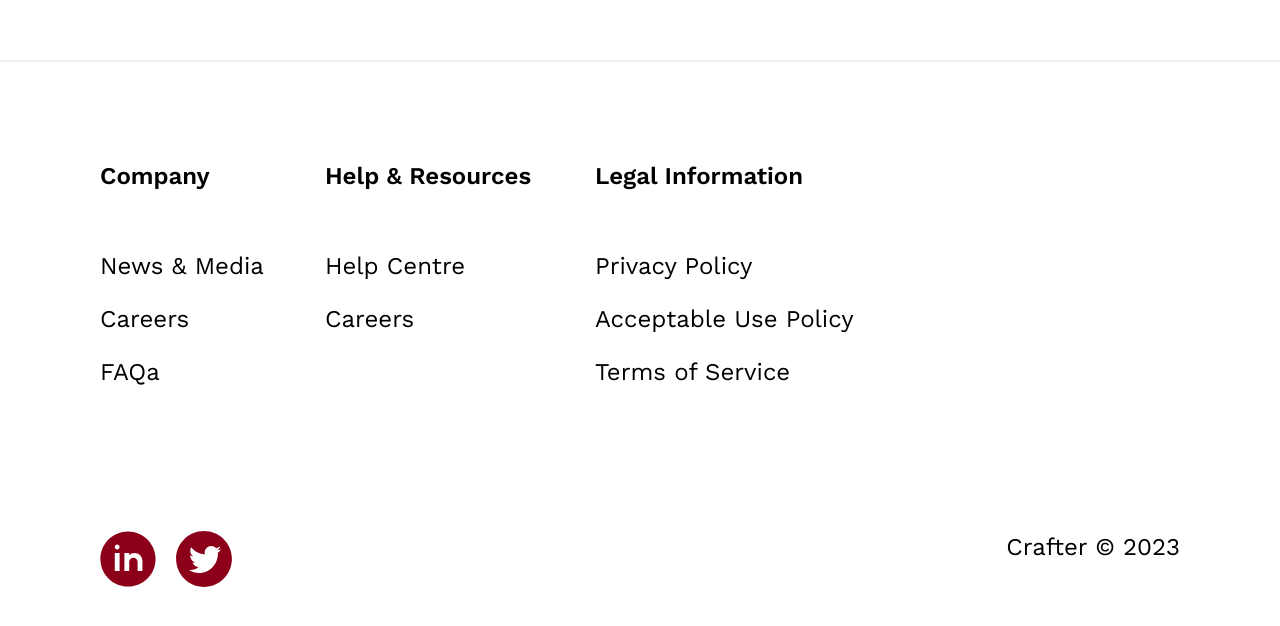
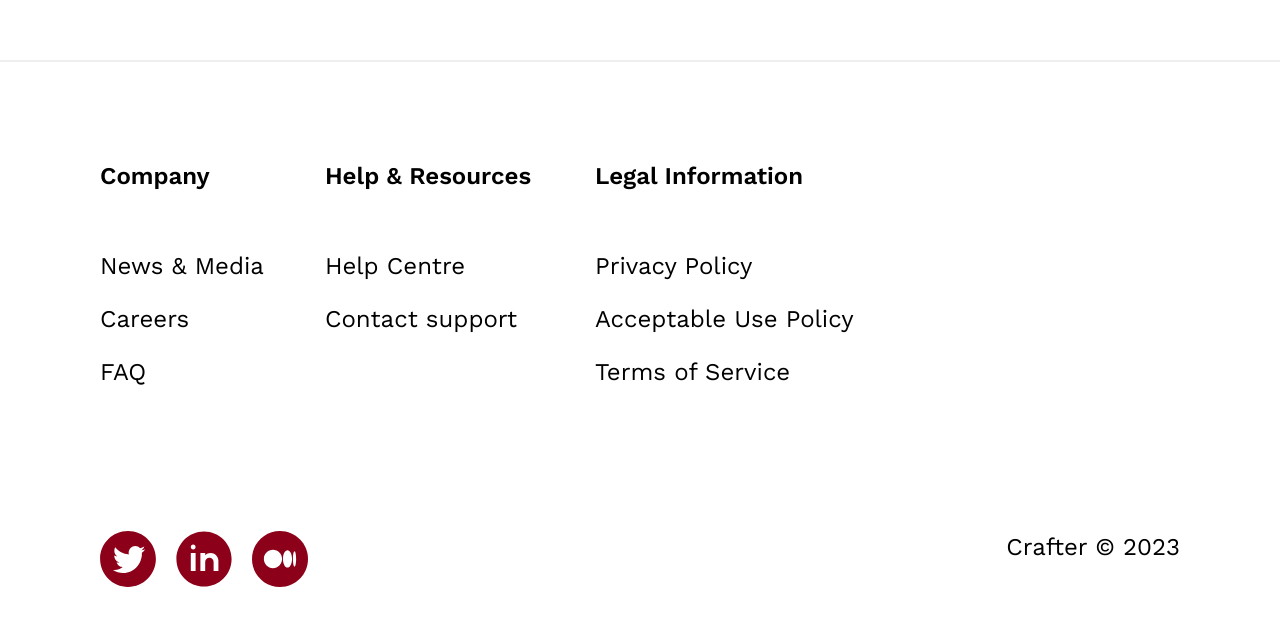
Before and after one commit to jayvaddoriya/crafter, a React (Create React App) app: page / in a window 1280 px wide. Shown: the part 2165-2791 px from the top of the page. Built offline with nearby package versions, Linux system fonts and the light colour scheme.

Commit message:
added medium button

```diff
--- /dev/null
+++ b/src/assets/svg/components/MediumLogo.jsx
@@ -0,0 +1,23 @@
+import * as React from "react";
+
+const MediumLogo = (props) => (
+  <svg
+    xmlns="http://www.w3.org/2000/svg"
+    shapeRendering="geometricPrecision"
+    textRendering="geometricPrecision"
+    imageRendering="optimizeQuality"
+    fillRule="evenodd"
+    clipRule="evenodd"
+    viewBox="0 0 512 512"
+    {...props}
+  >
+    <path d="M256 0c141.385 0 256 114.615 256 256S397.385 512 256 512 0 397.385 0 256 114.615 0 256 0z" />
+    <path
+      fill="#fff"
+      fillRule="nonzero"
+      d="M274.898 255.999c0 46.265-37.251 83.772-83.202 83.772-45.952 0-83.199-37.496-83.199-83.772 0-46.277 37.25-83.77 83.199-83.77s83.202 37.504 83.202 83.77zm91.273 0c0 43.553-18.626 78.857-41.601 78.857-22.974 0-41.601-35.316-41.601-78.857 0-43.542 18.627-78.857 41.601-78.857 22.975 0 41.601 35.315 41.601 78.857zm37.332 0c0 39.021-6.551 70.652-14.631 70.652s-14.632-31.642-14.632-70.652c0-39.01 6.552-70.653 14.634-70.653 8.083 0 14.629 31.634 14.629 70.653z"
+    />
+  </svg>
+);
+
+export default MediumLogo;
--- a/src/component/Footer/Footer.jsx
+++ b/src/component/Footer/Footer.jsx
@@ -1,23 +1,24 @@
 import { Col, Row } from "antd";
 import React from "react";
+import MediumLogo from "../../assets/svg/components/MediumLogo";
 import "./footer.scss";
 
 const Footer = () => {
   return (
     <div className="footer">
       <Row>
-        <Col xxl={5} xl={5} lg={5} md={5}>
+        <Col xxl={5} xl={5} lg={5} md={5} xs={24} className="footer-menu">
           <h5>Company</h5>
           <p>News & Media</p>
           <p>Careers</p>
-          <p>FAQa</p>
+          <p>FAQ</p>
         </Col>
-        <Col xxl={5} xl={6} lg={7} md={6}>
+        <Col xxl={5} xl={6} lg={7} md={6} xs={24} className="footer-menu">
           <h5>Help & Resources</h5>
           <p>Help Centre</p>
-          <p>Careers</p>
+          <p>Contact support</p>
         </Col>
-        <Col xxl={6} xl={6} lg={7} md={6}>
+        <Col xxl={6} xl={6} lg={7} md={6} xs={24} className="footer-menu">
           <h5>Legal Information</h5>
           <p>Privacy Policy</p>
           <p>Acceptable Use Policy</p>
@@ -26,6 +27,18 @@ const Footer = () => {
       </Row>
       <div className="lastFooter">
         <div className="footerIcons">
+          <svg
+            width="56"
+            height="56"
+            viewBox="0 0 53 53"
+            fill="none"
+            xmlns="http://www.w3.org/2000/svg"
+          >
+            <path
+              d="M26.5 0.09375C11.9166 0.09375 0.09375 11.9166 0.09375 26.5C0.09375 41.0834 11.9166 52.9062 26.5 52.9062C41.0834 52.9062 52.9062 41.0834 52.9062 26.5C52.9062 11.9166 41.0834 0.09375 26.5 0.09375ZM39.629 20.6358C39.6412 20.911 39.6463 21.1873 39.6463 21.4645C39.6463 29.9348 33.3605 39.7031 21.8627 39.7031C18.3323 39.7031 15.0468 38.6418 12.2802 36.8238C12.7698 36.8838 13.2684 36.9142 13.7722 36.9142C16.7013 36.9142 19.3967 35.8895 21.5356 34.17C18.8005 34.1182 16.492 32.2637 15.6968 29.7175C16.0777 29.7906 16.4697 29.8312 16.8719 29.8312C17.4427 29.8312 17.9962 29.753 18.5192 29.6068C15.6592 29.0187 13.5051 26.4279 13.5051 23.3221C13.5051 23.2947 13.5051 23.2693 13.5051 23.2419C14.348 23.7212 15.3119 24.0097 16.3366 24.0432C14.6598 22.8945 13.5569 20.9323 13.5569 18.7091C13.5569 17.533 13.8646 16.4321 14.4019 15.4845C17.4863 19.3632 22.0912 21.9165 27.2861 22.1826C27.1805 21.7154 27.1246 21.2248 27.1246 20.7221C27.1246 17.1827 29.9227 14.3125 33.3748 14.3125C35.1724 14.3125 36.7964 15.0915 37.937 16.3377C39.3619 16.0492 40.7005 15.516 41.907 14.7817C41.4409 16.2787 40.4506 17.5351 39.1588 18.3283C40.4242 18.1719 41.6288 17.8286 42.75 17.3177C41.9121 18.6025 40.8518 19.7309 39.629 20.6358Z"
+              fill="#8C0019"
+            />
+          </svg>
           <svg
             width="56"
             height="56"
@@ -38,18 +51,7 @@ const Footer = () => {
               fill="#8C0019"
             />
           </svg>
-          <svg
-            width="56"
-            height="56"
-            viewBox="0 0 53 53"
-            fill="none"
-            xmlns="http://www.w3.org/2000/svg"
-          >
-            <path
-              d="M26.5 0.09375C11.9166 0.09375 0.09375 11.9166 0.09375 26.5C0.09375 41.0834 11.9166 52.9062 26.5 52.9062C41.0834 52.9062 52.9062 41.0834 52.9062 26.5C52.9062 11.9166 41.0834 0.09375 26.5 0.09375ZM39.629 20.6358C39.6412 20.911 39.6463 21.1873 39.6463 21.4645C39.6463 29.9348 33.3605 39.7031 21.8627 39.7031C18.3323 39.7031 15.0468 38.6418 12.2802 36.8238C12.7698 36.8838 13.2684 36.9142 13.7722 36.9142C16.7013 36.9142 19.3967 35.8895 21.5356 34.17C18.8005 34.1182 16.492 32.2637 15.6968 29.7175C16.0777 29.7906 16.4697 29.8312 16.8719 29.8312C17.4427 29.8312 17.9962 29.753 18.5192 29.6068C15.6592 29.0187 13.5051 26.4279 13.5051 23.3221C13.5051 23.2947 13.5051 23.2693 13.5051 23.2419C14.348 23.7212 15.3119 24.0097 16.3366 24.0432C14.6598 22.8945 13.5569 20.9323 13.5569 18.7091C13.5569 17.533 13.8646 16.4321 14.4019 15.4845C17.4863 19.3632 22.0912 21.9165 27.2861 22.1826C27.1805 21.7154 27.1246 21.2248 27.1246 20.7221C27.1246 17.1827 29.9227 14.3125 33.3748 14.3125C35.1724 14.3125 36.7964 15.0915 37.937 16.3377C39.3619 16.0492 40.7005 15.516 41.907 14.7817C41.4409 16.2787 40.4506 17.5351 39.1588 18.3283C40.4242 18.1719 41.6288 17.8286 42.75 17.3177C41.9121 18.6025 40.8518 19.7309 39.629 20.6358Z"
-              fill="#8C0019"
-            />
-          </svg>
+          <MediumLogo fill="#8C0019" />
         </div>
         <div className="companyTag">
           <p>Crafter © 2023</p>
--- a/src/component/Footer/footer.scss
+++ b/src/component/Footer/footer.scss
@@ -54,6 +54,9 @@
     align-items: center;
     justify-content: space-between;
     margin-top: 120px;
+    svg{
+      width: 56px;
+    }
     @media (max-width: 1024px) {
       margin-top: 80px;
       svg {
```
